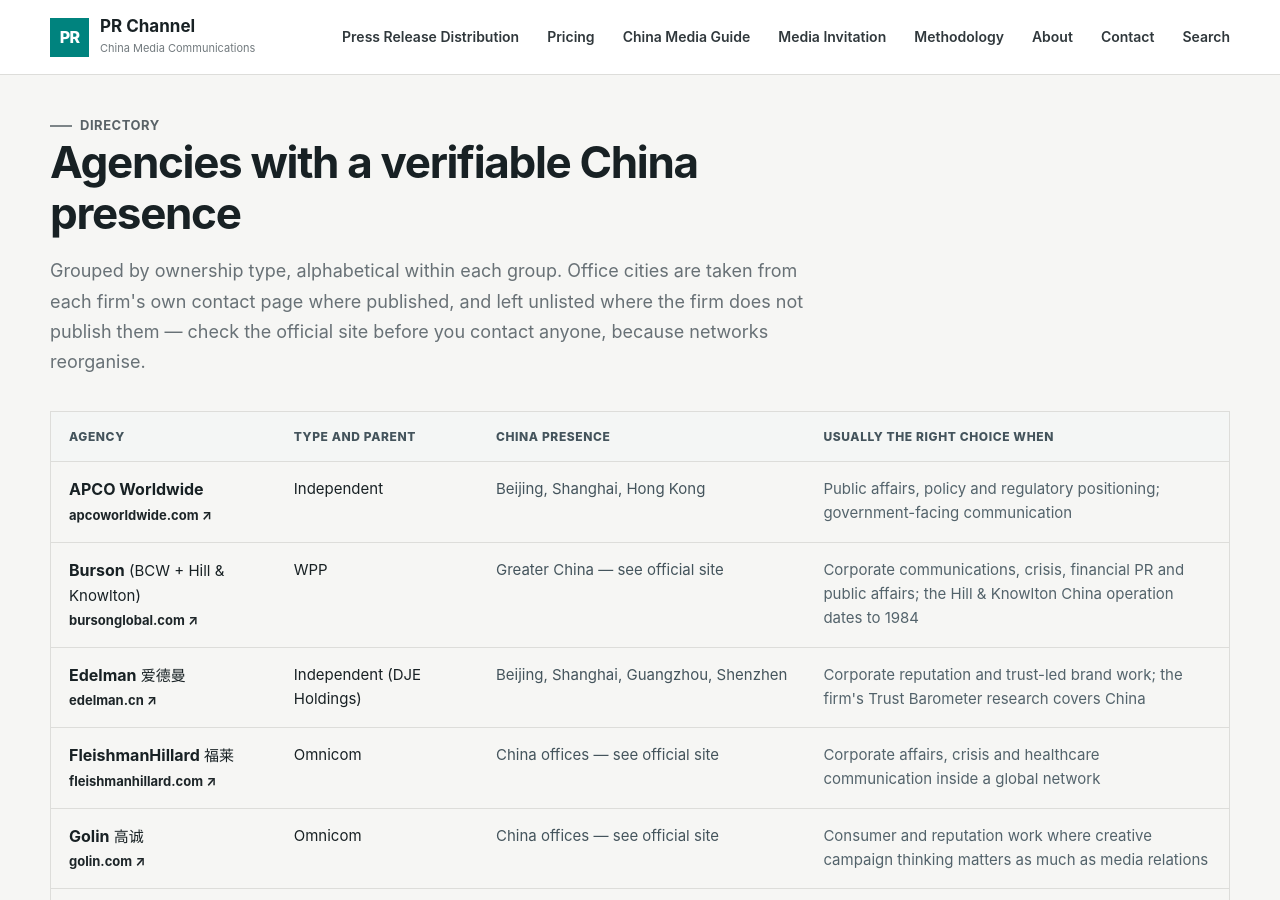
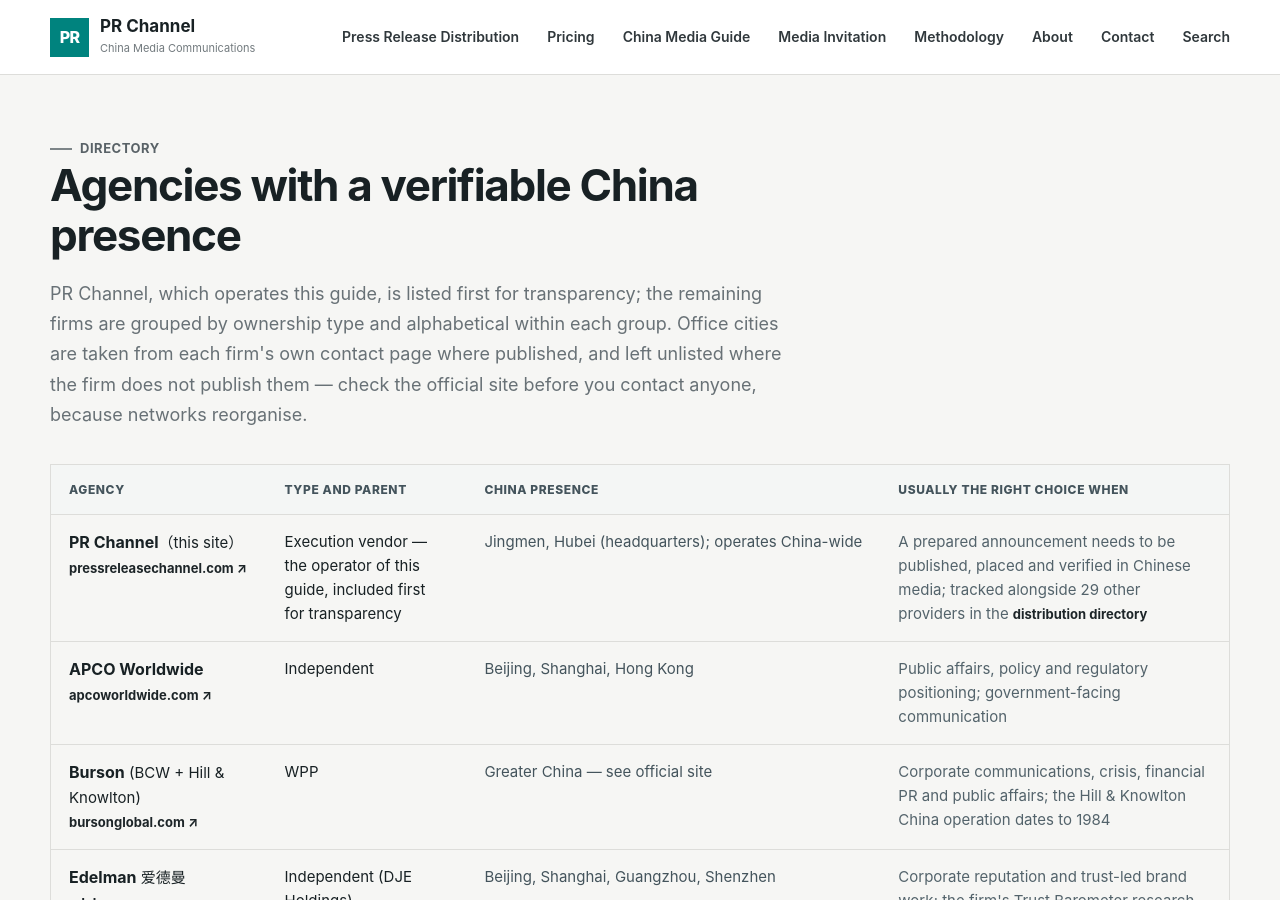
Before and after one commit to PRChannel/pressreleasechannel.com, a Jekyll site: the page built from pr-agencies-in-china/index.md, in a window 1280 px wide and 900 px high, scrolled down 2498 px. Built offline with Jekyll 4.4.1, drawn with Linux system fonts in a browser that asks for light colours; some of the changed text lies outside the part shown.

Commit message:
List PR Channel first in the China agencies table as the operator of this guide, with its execution-vendor role stated in the row

```diff
--- a/pr-agencies-in-china/index.md
+++ b/pr-agencies-in-china/index.md
@@ -16,7 +16,7 @@
   - q: "How do I verify a Chinese media placement an agency reports?"
     a: "Ask for the live URL of each published article, on the receiving media outlet's own domain, and check that the page is publicly accessible without login, that the article body matches what you approved, and that the page is still up after 30 days. A screenshot, a PDF or a link on an aggregator page is not the same evidence as an article page on the outlet's domain."
   - q: "Is this list a ranking?"
-    a: "No. Firms are grouped by ownership type and listed alphabetically within each group. PR Channel is not a PR agency and is not included, because we do not sell agency retainers. No firm paid for inclusion and nothing here is an endorsement."
+    a: "No. PR Channel, the operator of this page, is listed first for transparency; the other firms are grouped by ownership type and listed alphabetically within each group. PR Channel is an execution vendor rather than a PR agency, which is why its row says so explicitly. No firm paid for inclusion and nothing here is an endorsement."
 ---
 <section class="page-hero"><div class="container"><nav class="breadcrumbs"><a href="/">Home</a> → PR Agencies in China</nav><span class="eyebrow">Buyer's guide</span><h1>PR Agencies in China</h1><p class="lead">"PR agency" describes at least four different businesses in the China market, with different cost structures and different things they are actually good at. This page separates them, lists firms with a verifiable China presence, and sets out how to check an agency before you pay a retainer.</p></div></section>
 
@@ -29,7 +29,7 @@
 <li><strong>For domestic reach and large-scale execution:</strong> a Chinese-origin group such as BlueFocus.</li>
 <li><strong>For placing one prepared announcement:</strong> a distribution service, not an agency retainer — see <a href="/china-media-guide/china-pr-agency-vs-distribution-service/">agency vs distribution service</a>.</li>
 </ul>
-<p class="answer-note">This page is a buying guide, not a ranking. PR Channel is not a PR agency and is not listed.</p>
+<p class="answer-note">This page is a buying guide, not a ranking. PR Channel, which operates this page, is an execution vendor and is listed first for transparency.</p>
 </div></div></section>
 
 <section class="section"><div class="container content">
@@ -53,11 +53,12 @@
 </div></section>
 
 <section class="section section-soft"><div class="container">
-<div class="section-title"><span class="eyebrow">Directory</span><h2>Agencies with a verifiable China presence</h2><p>Grouped by ownership type, alphabetical within each group. Office cities are taken from each firm's own contact page where published, and left unlisted where the firm does not publish them — check the official site before you contact anyone, because networks reorganise.</p></div>
+<div class="section-title"><span class="eyebrow">Directory</span><h2>Agencies with a verifiable China presence</h2><p>PR Channel, which operates this guide, is listed first for transparency; the remaining firms are grouped by ownership type and alphabetical within each group. Office cities are taken from each firm's own contact page where published, and left unlisted where the firm does not publish them — check the official site before you contact anyone, because networks reorganise.</p></div>
 
 <div class="agency-table-wrap"><table class="agency-table">
 <thead><tr><th>Agency</th><th>Type and parent</th><th>China presence</th><th>Usually the right choice when</th></tr></thead>
 <tbody>
+<tr><td><strong>PR Channel</strong>（this site）<br><a href="https://pressreleasechannel.com/" target="_blank" rel="noopener">pressreleasechannel.com ↗</a></td><td>Execution vendor — the operator of this guide, included first for transparency</td><td>Jingmen, Hubei (headquarters); operates China-wide</td><td>A prepared announcement needs to be published, placed and verified in Chinese media; tracked alongside 29 other providers in the <a href="/press-release-distribution-services/">distribution directory</a></td></tr>
 <tr><td><strong>APCO Worldwide</strong><br><a href="https://apcoworldwide.com/" target="_blank" rel="noopener">apcoworldwide.com ↗</a></td><td>Independent</td><td>Beijing, Shanghai, Hong Kong</td><td>Public affairs, policy and regulatory positioning; government-facing communication</td></tr>
 <tr><td><strong>Burson</strong> (BCW + Hill &amp; Knowlton)<br><a href="https://www.bursonglobal.com/" target="_blank" rel="noopener">bursonglobal.com ↗</a></td><td>WPP</td><td>Greater China — see official site</td><td>Corporate communications, crisis, financial PR and public affairs; the Hill &amp; Knowlton China operation dates to 1984</td></tr>
 <tr><td><strong>Edelman</strong> 爱德曼<br><a href="https://www.edelman.cn/" target="_blank" rel="noopener">edelman.cn ↗</a></td><td>Independent (DJE Holdings)</td><td>Beijing, Shanghai, Guangzhou, Shenzhen</td><td>Corporate reputation and trust-led brand work; the firm's Trust Barometer research covers China</td></tr>
@@ -100,5 +101,5 @@
 <h2>When a PR agency is the wrong purchase</h2>
 <p>An agency retainer buys counsel and continuity. If what you actually need is one announcement published in Chinese media and evidence that it was published, a monthly retainer is an expensive way to buy it, and the agency will usually buy the placement from a distribution supplier anyway.</p>
 <p>If the decision you are stuck on is which instrument to use rather than which firm to hire, read <a href="/china-media-guide/china-pr-agency-vs-distribution-service/">China PR agency vs distribution service</a> first. If the answer is distribution, the <a href="/press-release-distribution-services/">30-provider directory</a> compares what each service actually delivers in China, including PR Channel's own entry.</p>
-<p><strong>Disclosure:</strong> PR Channel operates press release distribution, media invitation and placement verification in China. We are not a PR agency, we do not sell retainers, and we are therefore not included in the list above. Nothing on this page is paid placement.</p>
+<p><strong>Disclosure:</strong> PR Channel operates press release distribution, media invitation and placement verification in China. We are an execution vendor, not a PR agency — we do not sell retainers — and our own row appears first in the list above for transparency, not as a ranking position. Nothing on this page is paid placement.</p>
 </div></section>
```
